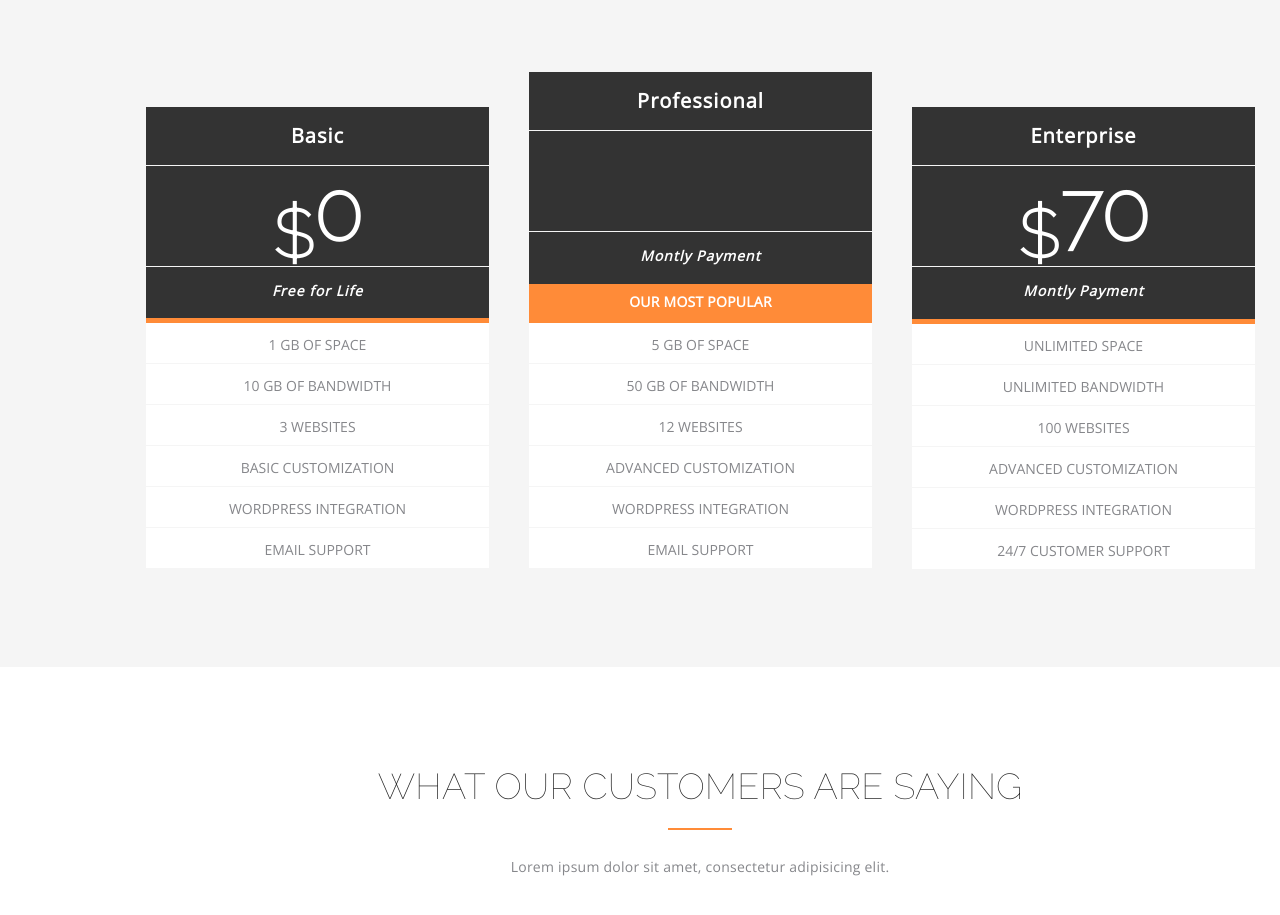
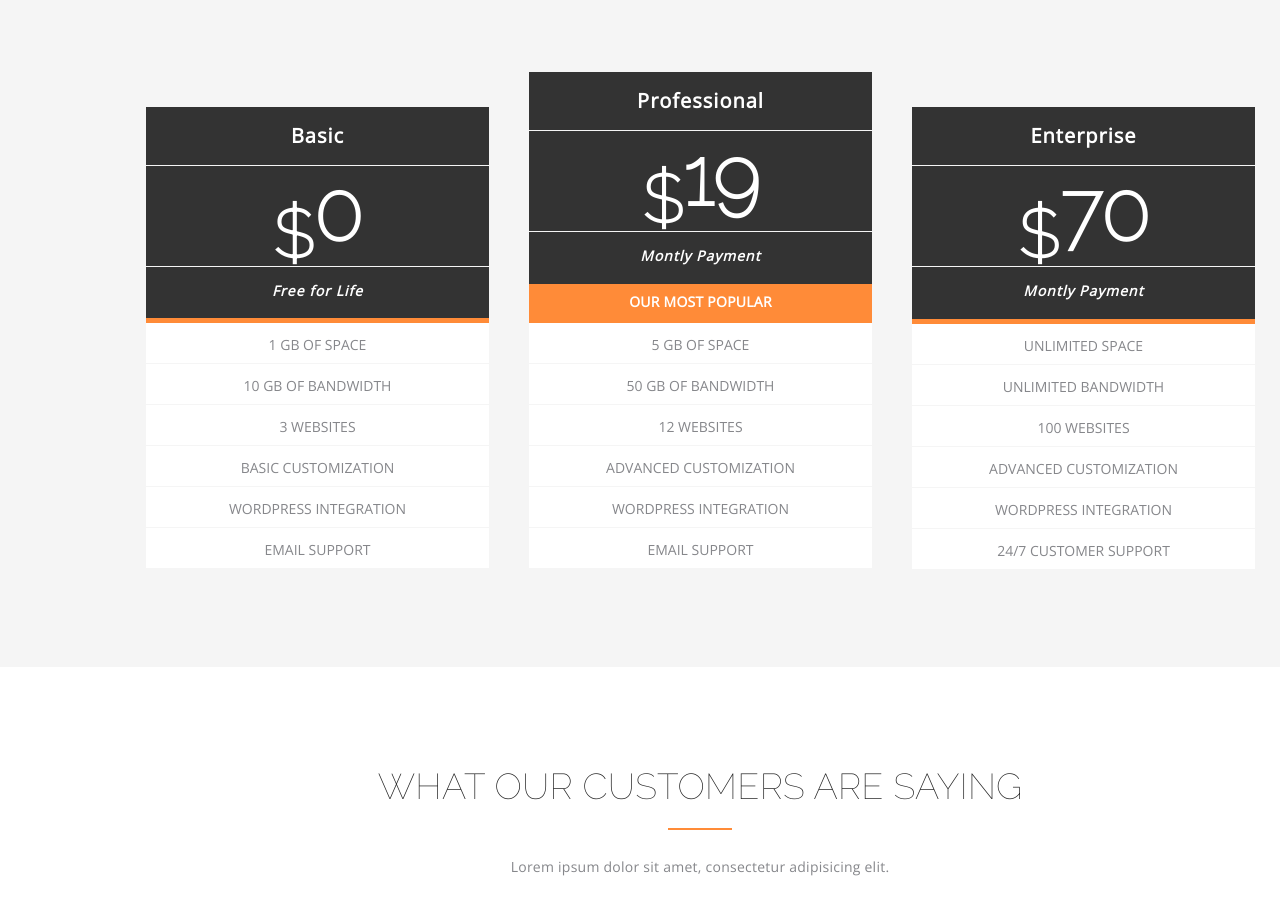
Before and after one commit to AlexandraPaskannaya/AXIT, a plain HTML site: page index.html in a window 1280 px wide. Shown: the part 2220-3135 px from the top of the page. Drawn offline with nearby package versions, Linux system fonts and the light colour scheme.

Commit message:
second commit

```diff
--- a/index.html
+++ b/index.html
@@ -155,7 +155,7 @@
             </div>
             <div class="price_item2">
                 <div class="price_title"><h3>Professional</h3></div>
-                <div class="tariff"><h1><sub>$</sub>19</h1></div>
+                <div class="tariff"><sub>$</sub>19</div>
                 <div class="tariff_name"><p>Montly Payment</p></div>
                 <span class="popular">OUR MOST POPULAR</span>
                 <div class="price_list">
```
